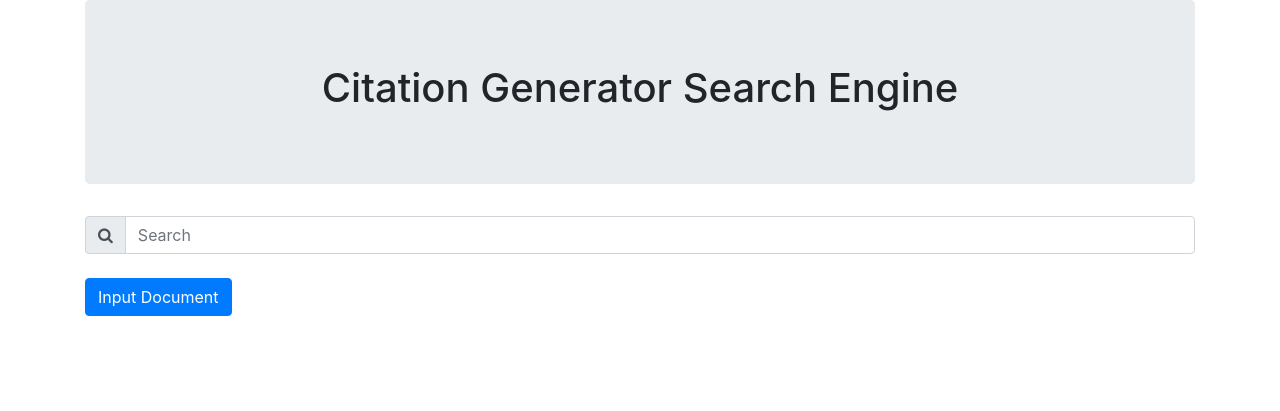
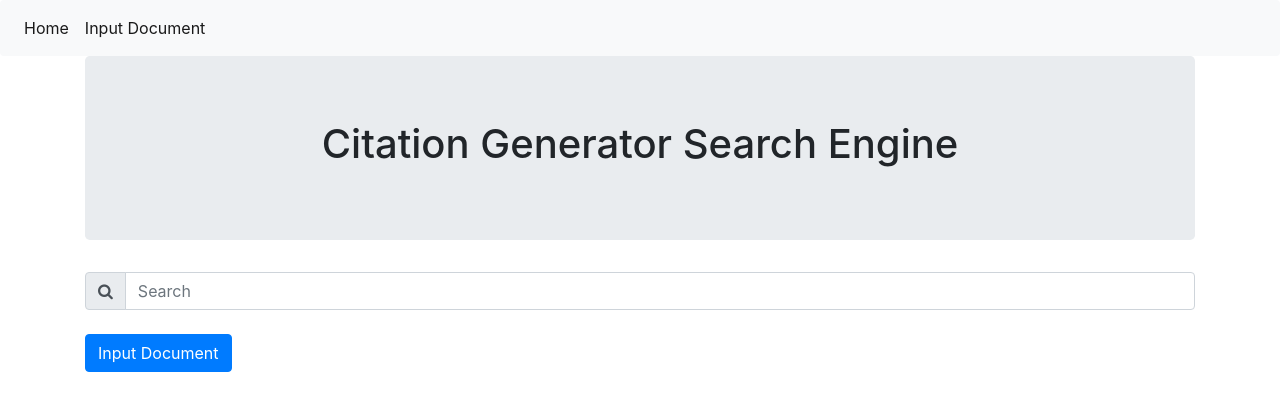
Before and after one commit to dpaez16/510SearchEngine, a Flask app: page / in a window 1280 px wide. Shown: the top 411 px of the page. Run offline with Flask 2, Linux system fonts and the light colour scheme; some libraries are stand-ins or nearby versions.

Commit message:
navbar added

```diff
--- a/templates/layout.html
+++ b/templates/layout.html
@@ -8,6 +8,7 @@
     <link rel="stylesheet" href="https://cdnjs.cloudflare.com/ajax/libs/font-awesome/4.7.0/css/font-awesome.min.css">
 </head>
 <body>
+{% include 'navbar.html' %}
 <div class="container">
     {% block body %}{% endblock %}
 </div>
--- /dev/null
+++ b/templates/navbar.html
@@ -0,0 +1,7 @@
+<nav class="navbar navbar-expand-lg navbar-light bg-light rounded">
+	<div class="collapse navbar-collapse" id="navbarsExample09">
+		<ul class="navbar-nav mr-auto">
+		<li class="nav-item active"><a class="nav-link" href="/">Home <span class="sr-only">(current)</span></a></li>
+        <li class="nav-item active"><a class="nav-link" href="/inputPaper">Input Document <span class="sr-only">(current)</span></a></li>
+	</div>
+</nav>
```
